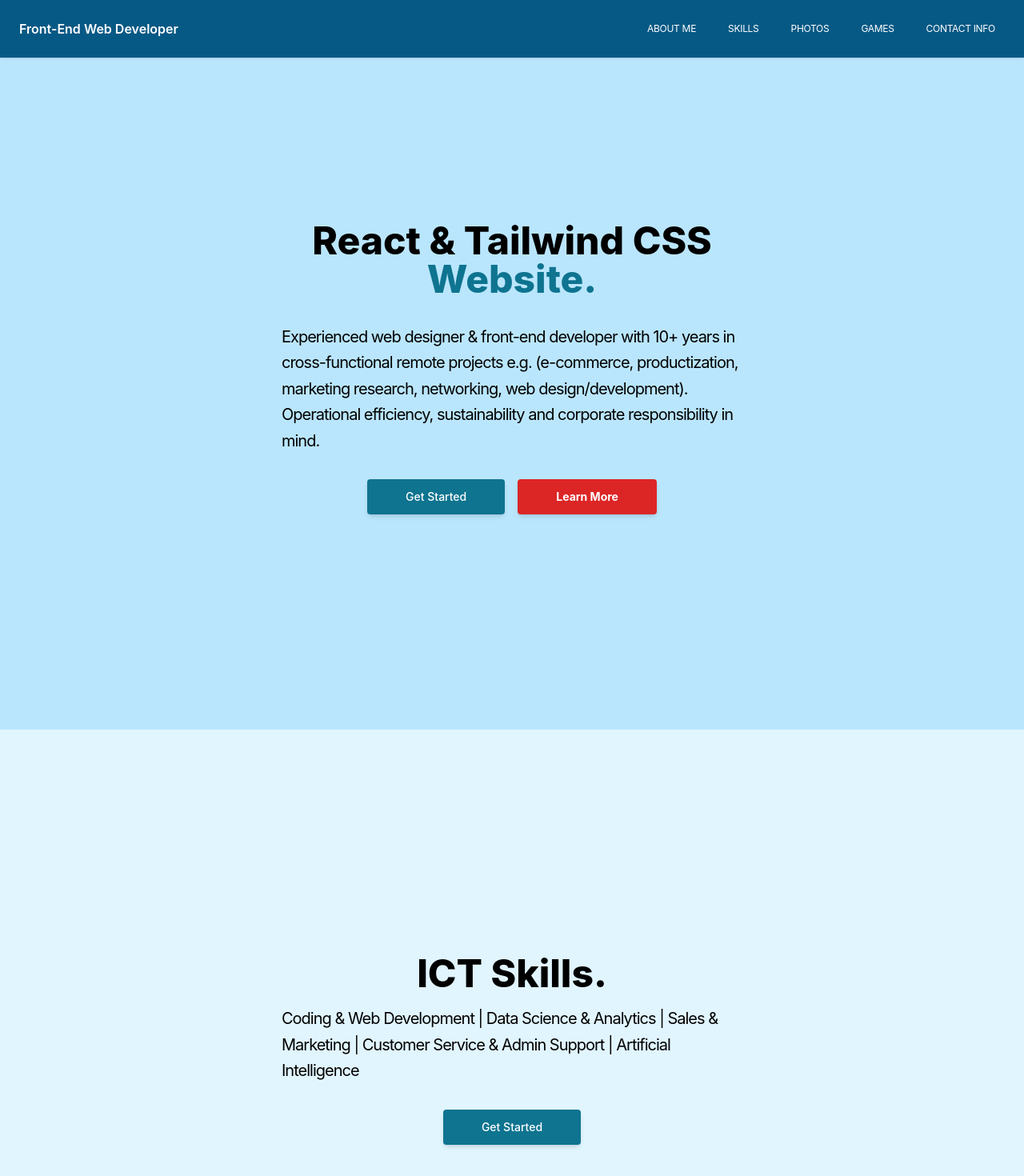
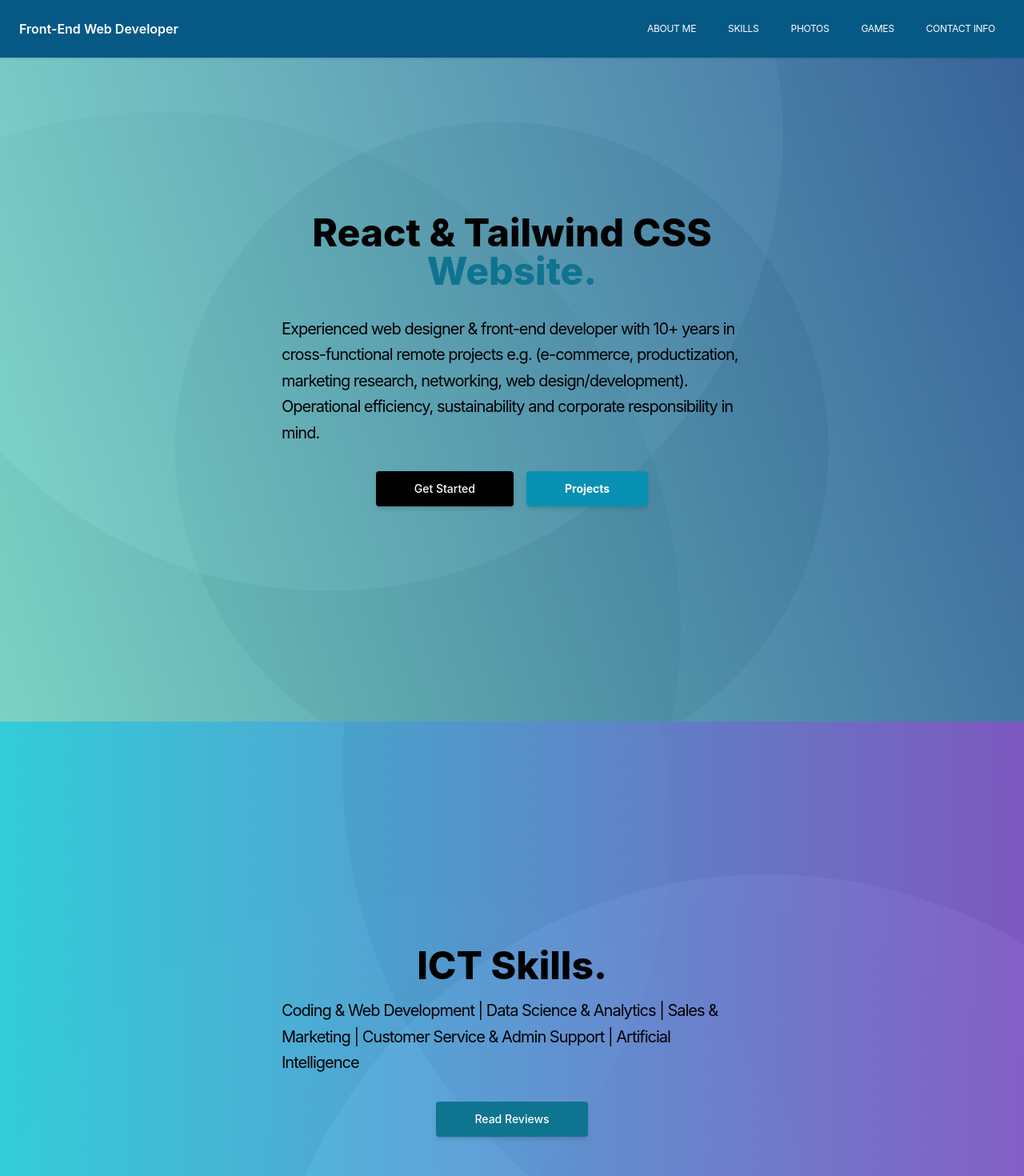
Before and after one commit to jkiimala/reactWeb, a React (Create React App) app: page / in a window 1280 px wide. Shown: the top 1470 px of the page at 80% size. Built offline with nearby package versions, Linux system fonts and the light colour scheme.

Commit message:
update build for gh-pages

```diff
--- a/src/components/About.js
+++ b/src/components/About.js
@@ -23,7 +23,7 @@ const About = () => {
 
       <div className="mt-8 flex flex-wrap justify-center gap-4">
         <a
-          className="block w-full rounded bg-cyan-700 px-12 py-3 text-sm font-medium text-white shadow-md
+          className="block w-full rounded bg-black px-12 py-3 text-sm font-medium text-white shadow-md
            hover:bg-cyan-600 focus:outline-none focus:ring active:bg-red-500 sm:w-auto"
           href="#skills"
         >
@@ -31,11 +31,11 @@ const About = () => {
         </a>
 
         <a
-          className="block w-full bg-red-600 rounded px-12 py-3 text-sm font-bold text-white shadow-md
-           hover:text-white hover:bg-cyan-600 focus:outline-none focus:ring active:text-white sm:w-auto"
-          href="#contact"
+          className="block w-full bg-cyan-600 rounded px-12 py-3 text-sm font-bold text-white shadow-md
+           hover:text-white hover:bg-black focus:outline-none focus:ring active:text-white sm:w-auto"
+          href="#projects"
         >
-          Learn More
+          Projects
         </a>
       </div>
     </div>
--- a/src/components/Projects.js
+++ b/src/components/Projects.js
@@ -63,7 +63,7 @@ const Projects = () => {
     </p>
 
     <span
-      className="mt-4 mb-10 block rounded-md border border-cyan-500 bg-cyan-500 px-5 py-3 text-sm font-medium uppercase tracking-widest text-white transition-colors hover:bg-green-600 hover:text-white"
+      className="mt-4 mb-10 block rounded-md border border-cyan-600 bg-cyan-600 px-5 py-3 text-sm font-medium uppercase tracking-widest text-white transition-colors hover:bg-black hover:text-white"
     >
       Play Captain Jackpot
     </span>
--- a/src/components/Skills.js
+++ b/src/components/Skills.js
@@ -17,10 +17,10 @@ const Skills = () => {
 
       <div className="mt-8 flex flex-wrap justify-center gap-4">
         <a
-          className="block w-full rounded bg-cyan-700 px-12 py-3 text-sm font-medium text-white shadow-md hover:bg-cyan-600 focus:outline-none focus:ring active:bg-red-500 sm:w-auto"
+          className="block w-full rounded bg-cyan-700 px-12 py-3 text-sm font-medium text-white shadow-md hover:bg-black focus:outline-none focus:ring active:bg-red-500 sm:w-auto"
           href="#contact"
         >
-          Get Started
+          Read Reviews
         </a>
 
 
--- a/src/index.css
+++ b/src/index.css
@@ -11,6 +11,7 @@ body {
   -webkit-font-smoothing: antialiased;
   -moz-osx-font-smoothing: grayscale;
   background-color: #bae6fd;
+  margin-top: -10px;
 }
 
 code {
@@ -33,7 +34,7 @@ html {
 
 #about {
   display: flex;
-  background-color: #bae6fd;
+  background-image: radial-gradient(circle at 32% 12%, rgba(229, 229, 229,0.05) 0%, rgba(229, 229, 229,0.05) 50%,rgba(101, 101, 101,0.05) 50%, rgba(101, 101, 101,0.05) 100%),radial-gradient(circle at 49% 59%, rgba(113, 113, 113,0.05) 0%, rgba(113, 113, 113,0.05) 50%,rgba(240, 240, 240,0.05) 50%, rgba(240, 240, 240,0.05) 100%),radial-gradient(circle at 16% 86%, rgba(118, 118, 118,0.05) 0%, rgba(118, 118, 118,0.05) 50%,rgba(207, 207, 207,0.05) 50%, rgba(207, 207, 207,0.05) 100%),linear-gradient(252deg, rgb(34, 85, 150),rgb(117, 220, 202));
   flex-direction: column;
   align-items: center;
   justify-content: center;
@@ -45,7 +46,7 @@ html {
 
 #skills {
   display: flex;
-  background-color: #e1f5ff;
+  background-image: radial-gradient(circle at 40% 91%, rgba(251, 251, 251,0.04) 0%, rgba(251, 251, 251,0.04) 50%,rgba(229, 229, 229,0.04) 50%, rgba(229, 229, 229,0.04) 100%),radial-gradient(circle at 66% 97%, rgba(36, 36, 36,0.04) 0%, rgba(36, 36, 36,0.04) 50%,rgba(46, 46, 46,0.04) 50%, rgba(46, 46, 46,0.04) 100%),radial-gradient(circle at 86% 7%, rgba(40, 40, 40,0.04) 0%, rgba(40, 40, 40,0.04) 50%,rgba(200, 200, 200,0.04) 50%, rgba(200, 200, 200,0.04) 100%),radial-gradient(circle at 15% 16%, rgba(99, 99, 99,0.04) 0%, rgba(99, 99, 99,0.04) 50%,rgba(45, 45, 45,0.04) 50%, rgba(45, 45, 45,0.04) 100%),radial-gradient(circle at 75% 99%, rgba(243, 243, 243,0.04) 0%, rgba(243, 243, 243,0.04) 50%,rgba(37, 37, 37,0.04) 50%, rgba(37, 37, 37,0.04) 100%),linear-gradient(90deg, rgb(34, 222, 237),rgb(135, 89, 215));
   flex-direction: column;
   align-items: center;
   justify-content: center;
@@ -55,7 +56,7 @@ html {
 
 #projects {
   display: flex;
-  background-color: #bae6fd;
+  background-image: radial-gradient(circle at 93% 91%, rgba(173, 173, 173,0.11) 0%, rgba(173, 173, 173,0.11) 33.333%,rgba(211, 211, 211,0.11) 33.333%, rgba(211, 211, 211,0.11) 66.666%,rgba(248, 248, 248,0.11) 66.666%, rgba(248, 248, 248,0.11) 99.999%),radial-gradient(circle at 74% 82%, rgba(240, 240, 240,0.17) 0%, rgba(240, 240, 240,0.17) 33.333%,rgba(223, 223, 223,0.17) 33.333%, rgba(223, 223, 223,0.17) 66.666%,rgba(205, 205, 205,0.17) 66.666%, rgba(205, 205, 205,0.17) 99.999%),radial-gradient(circle at 79% 0%, rgba(198, 198, 198,0.16) 0%, rgba(198, 198, 198,0.16) 33.333%,rgba(157, 157, 157,0.16) 33.333%, rgba(157, 157, 157,0.16) 66.666%,rgba(116, 116, 116,0.16) 66.666%, rgba(116, 116, 116,0.16) 99.999%),linear-gradient(0deg, rgb(38, 16, 178),rgb(103, 237, 187));
   flex-direction: column;
   align-items: center;
   justify-content: center;
@@ -65,7 +66,7 @@ html {
 
 #contact {
   display: flex;
-  background-color: #e1f5ff;
+  background-image: radial-gradient(circle at 32% 12%, rgba(229, 229, 229,0.05) 0%, rgba(229, 229, 229,0.05) 50%,rgba(101, 101, 101,0.05) 50%, rgba(101, 101, 101,0.05) 100%),radial-gradient(circle at 49% 59%, rgba(113, 113, 113,0.05) 0%, rgba(113, 113, 113,0.05) 50%,rgba(240, 240, 240,0.05) 50%, rgba(240, 240, 240,0.05) 100%),radial-gradient(circle at 16% 86%, rgba(118, 118, 118,0.05) 0%, rgba(118, 118, 118,0.05) 50%,rgba(207, 207, 207,0.05) 50%, rgba(207, 207, 207,0.05) 100%),linear-gradient(252deg, rgb(34, 85, 150),rgb(117, 220, 202));
   flex-direction: column;
   align-items: center;
   justify-content: center;
```
